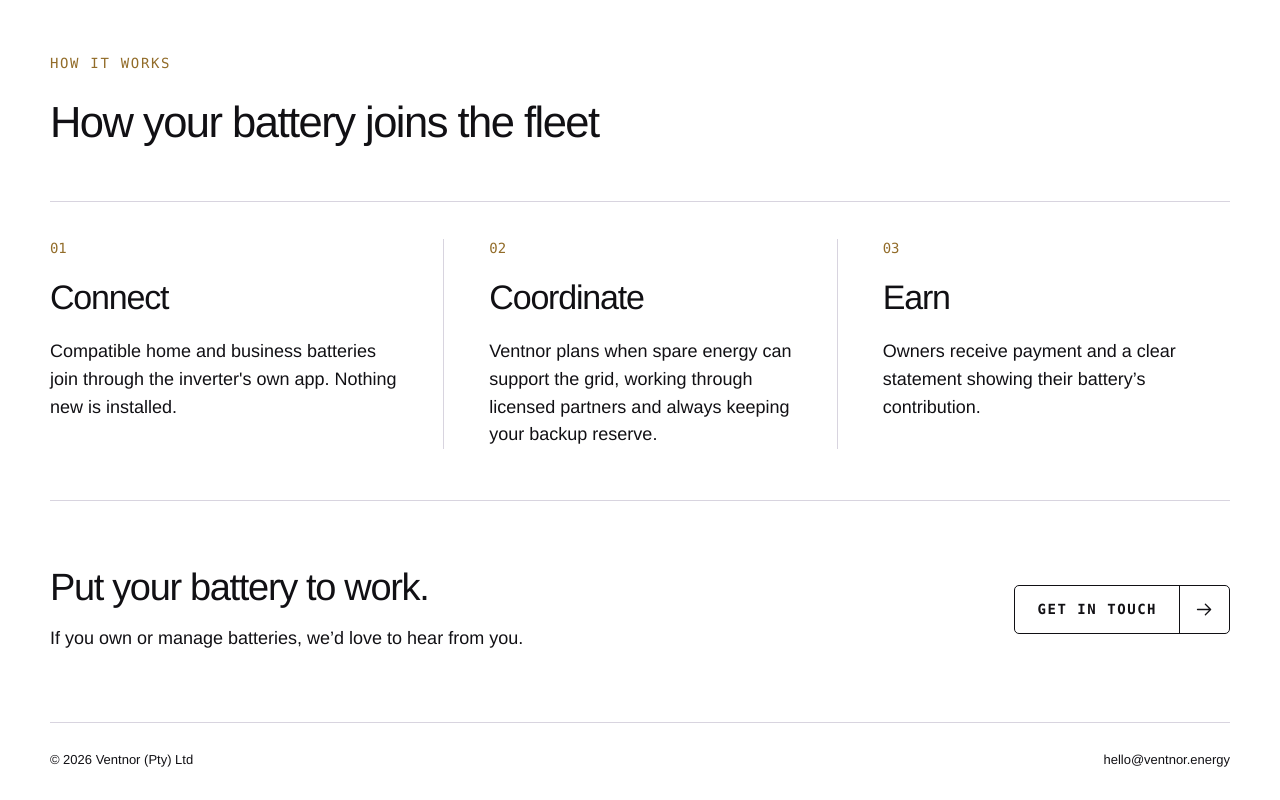
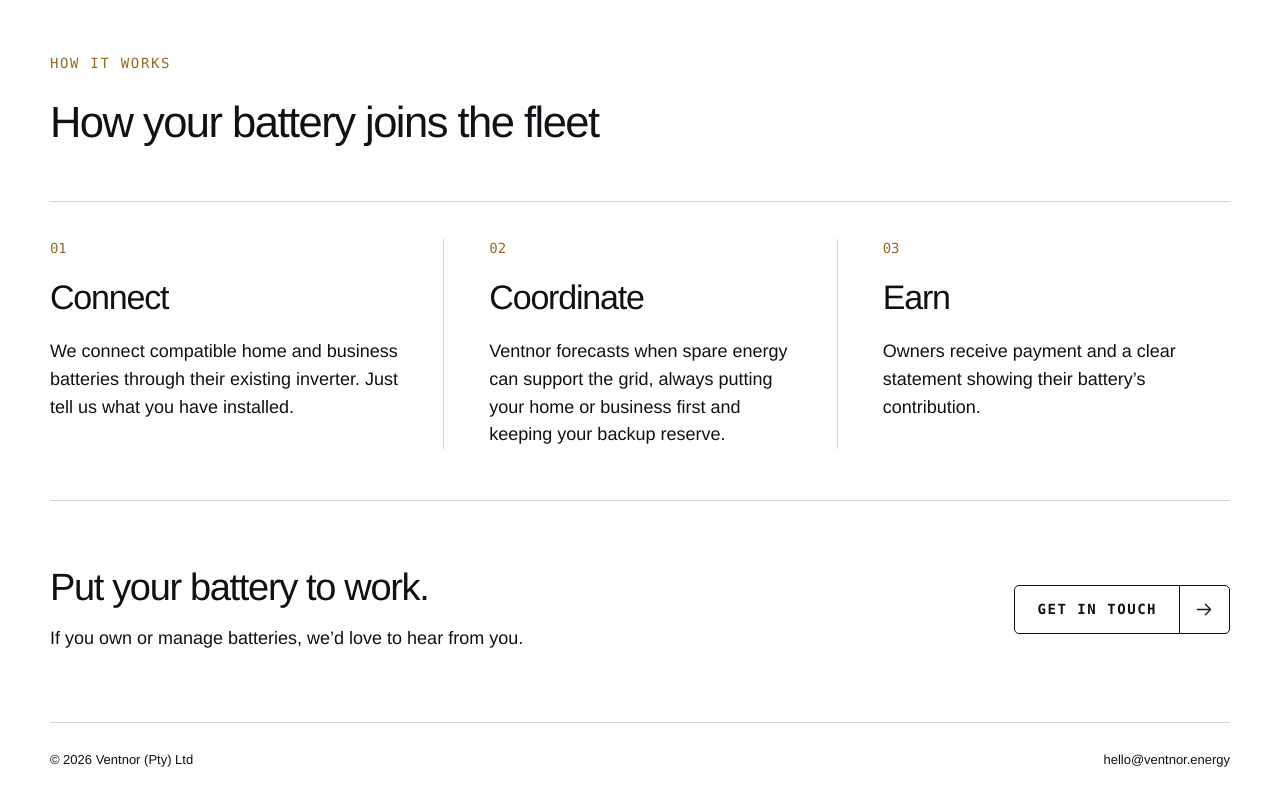
Before and after one commit to james-ventnor/ventnor-site, a plain HTML site: page index.html in a window 1280 px wide. Shown: the part 966-1766 px from the top of the page. Drawn offline with Linux system fonts and the light colour scheme.

Commit message:
Refine Connect and Coordinate copy

```diff
--- a/index.html
+++ b/index.html
@@ -40,8 +40,8 @@
 <p class="eyebrow">How it works</p>
 <h2 id="how-heading">How your battery joins the fleet</h2>
 <div class="steps">
-<article><span class="step">01</span><h3>Connect</h3><p>Compatible home and business batteries join through the inverter's own app. Nothing new is installed.</p></article>
-<article><span class="step">02</span><h3>Coordinate</h3><p>Ventnor plans when spare energy can support the grid, working through licensed partners and always keeping your backup reserve.</p></article>
+<article><span class="step">01</span><h3>Connect</h3><p>We connect compatible home and business batteries through their existing inverter. Just tell us what you have installed.</p></article>
+<article><span class="step">02</span><h3>Coordinate</h3><p>Ventnor forecasts when spare energy can support the grid, always putting your home or business first and keeping your backup reserve.</p></article>
 <article><span class="step">03</span><h3>Earn</h3><p>Owners receive payment and a clear statement showing their battery’s contribution.</p></article>
 </div>
 <div class="contact" id="who"><div><h2>Put your battery to work.</h2><p>If you own or manage batteries, we’d love to hear from you.</p></div><a class="button split" href="mailto:hello@ventnor.energy"><span>Get in touch</span><span class="arrow" aria-hidden="true"><svg viewBox="0 0 24 24"><path d="M4 12h15m-6-6 6 6-6 6"/></svg></span></a></div>
```
